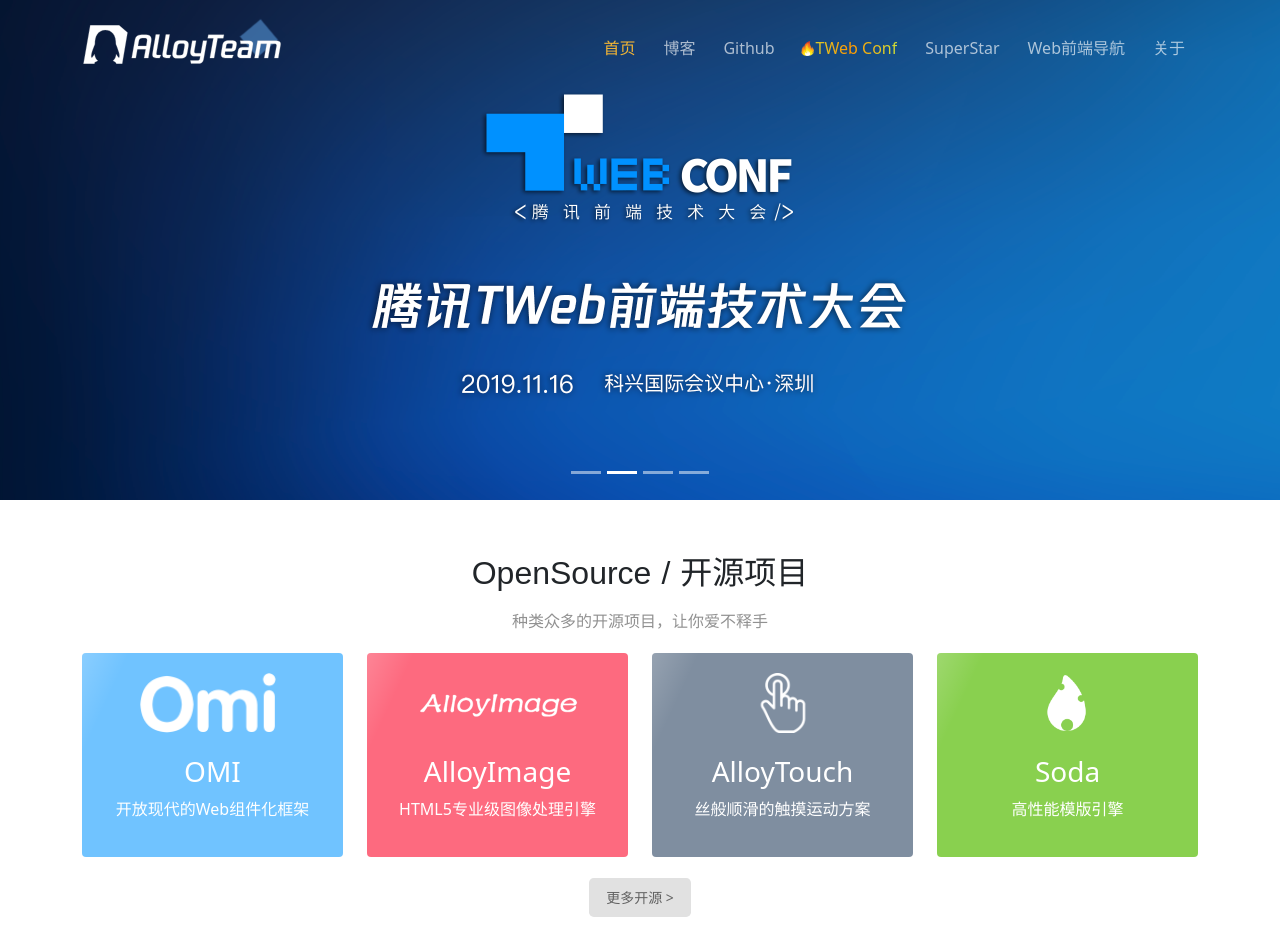
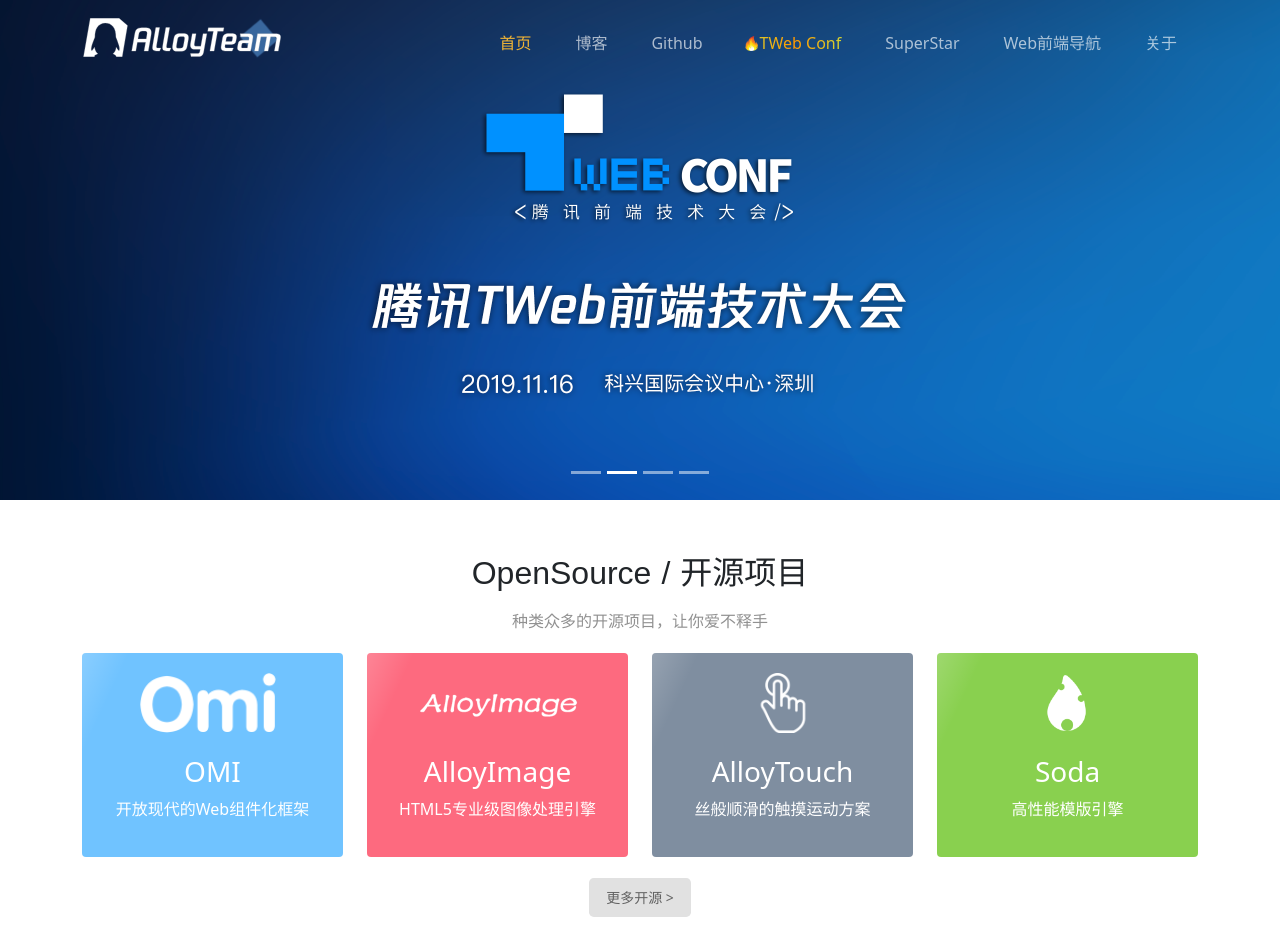
Before and after one commit to jienitushui/alloyteam, a plain HTML site: page index.html in a window 1280 px wide. Shown: the top 931 px of the page. Drawn offline with Linux system fonts and the light colour scheme.

Commit message:
Update index.html

```diff
--- a/index.html
+++ b/index.html
@@ -11,49 +11,46 @@
 </head>
 
 <body>
-    <div id="header" class="header">
+    <nav class="navbar navbar-expand-lg navbar-light fixed-top header" id="header">
         <div class="container clearfix">
-            <h1 class="logo">
-                <a class="scrollto" href="http://www.alloyteam.com">
+            <a class="scrollto navbar-brand logo" href="http://www.alloyteam.com">
                 <span class="logo-icon-wrapper">
                     <img src="img/10013.svg" alt="icon">
                 </span>
                 <span class="text"></span>
             </a>
-            </h1>
-            <nav class="main-nav navbar-right mt-3 justify-content-end" role="navigation">
-                <!-- <button class="navbar-toggle" type="button" data-toggle="collapse" data-target="#navbar-collapse"><span -->
-                <!--         class="sr-only">Toggle navigation</span> <span class="icon-bar"></span> <span -->
-                <!--         class="icon-bar"></span> <span class="icon-bar"></span> -->
-                <!--     </button> -->
-                <div id="navbar-collapse" class="navbar-collapse">
-                    <ul class="nav">
+            <button class="navbar-toggler" type="button" data-bs-toggle="collapse" data-bs-target="#navbarTogglerDemo02"
+                aria-controls="navbarTogglerDemo02" aria-expanded="false" aria-label="Toggle navigation">
+                <span class="navbar-toggler-icon"></span>
+            </button>
+            <div class="collapse navbar-collapse justify-content-end main-nav navbar-right mt-3 justify-content-end"
+                id="navbarTogglerDemo02">
+                <ul class="navbar-nav mb-2 mb-lg-0 text-center nav">
                     <li class="nav-item active">
-                            <a class="link" href="">首页</a>
+                        <a class="nav-link" href="">首页</a>
                     </li>
                     <li class="nav-item">
-                            <a class="link" href="">博客</a>
+                        <a class="nav-link" href="">博客</a>
                     </li>
                     <li class="nav-item">
-                            <a class="link" href="">Github</a>
+                        <a class="nav-link" href="">Github</a>
                     </li>
                     <li class="nav-item">
-                            <a class="link hot" href="">TWeb Conf</a>
+                        <a class="nav-link hot" href="">TWeb Conf</a>
                     </li>
                     <li class="nav-item">
-                            <a class="link" href="">SuperStar</a>
+                        <a class="nav-link" href="">SuperStar</a>
                     </li>
                     <li class="nav-item">
-                            <a class="link" href="">Web前端导航</a>
+                        <a class="nav-link" href="">Web前端导航</a>
                     </li>
                     <li class="nav-item">
-                            <a class="link" href="">关于</a>
+                        <a class="nav-link" href="">关于</a>
                     </li>
                 </ul>
             </div>
+        </div>
     </nav>
-        </div>
-    </div>
     <div id="carouselExampleCaptions" class="carousel slide show" data-bs-ride="carousel" data-interval="5000">
         <ol class="carousel-indicators">
             <li data-bs-target="#carouselExampleCaptions" data-bs-slide-to="0" class="active"></li>
```
Lines whose indentation alone changed are shown as unchanged.
